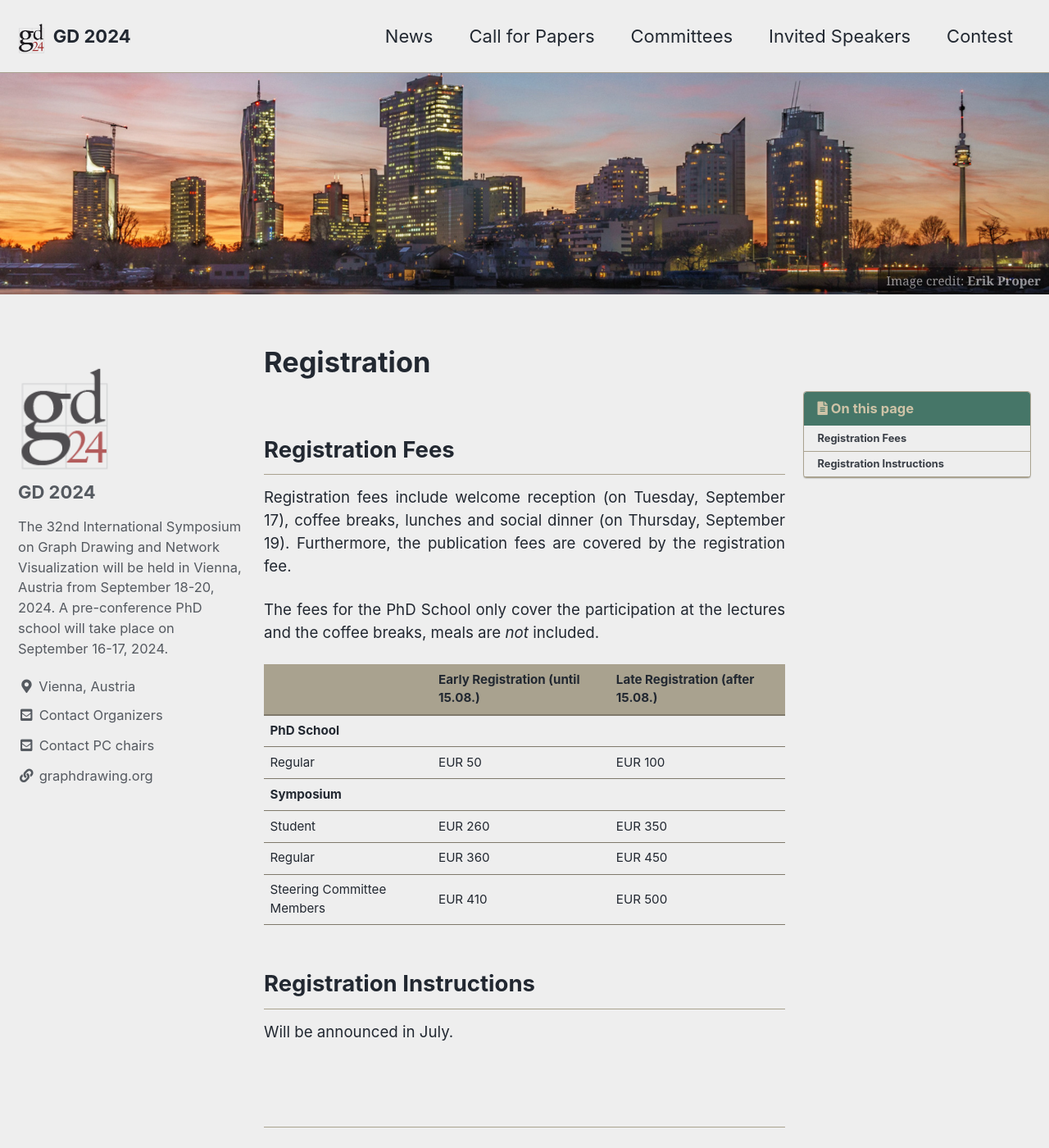
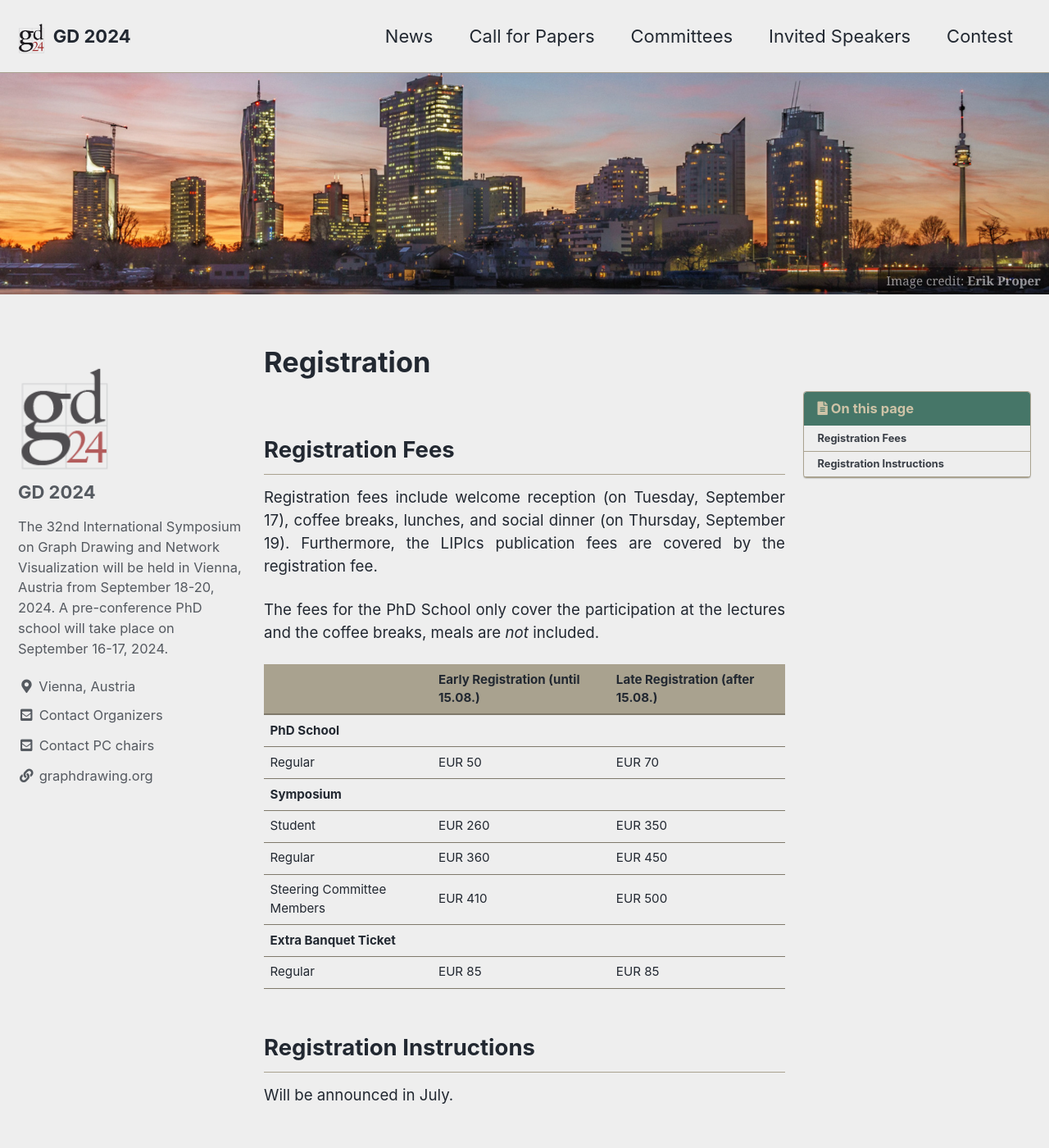
Before and after one commit to graphdrawing/gd2024, a Jekyll site: the page built from pages/registration.md, in a window 1280 px wide and 1400 px high. Shown: the whole window at 82% size. Built offline with Jekyll 4.4.1, drawn with Linux system fonts in a browser that asks for light colours; cached includes are drawn as plain includes.

Commit message:
Update registration.md

```diff
--- a/pages/registration.md
+++ b/pages/registration.md
@@ -10,19 +10,21 @@ toc: true
 ---
 
 ## Registration Fees
-Registration fees include welcome reception (on Tuesday, September 17), coffee breaks, lunches and social dinner (on Thursday, September 19).
-Furthermore, the publication fees are covered by the registration fee.
+Registration fees include welcome reception (on Tuesday, September 17), coffee breaks, lunches, and social dinner (on Thursday, September 19).
+Furthermore, the LIPIcs publication fees are covered by the registration fee.
 
 The fees for the PhD School only cover the participation at the lectures and the coffee breaks, meals are *not* included.
 
 |                             | Early  Registration (until 15.08.)  | Late Registration (after 15.08.)  |
 |-----------------------------|-------------------------------------------------------------------------|
 | **PhD School**              |                                     |                                   |
-| Regular                     | EUR 50                              | EUR 100                           |
+| Regular                     | EUR 50                              | EUR 70                            |
 | **Symposium**               |                                     |                                   |
 | Student                     | EUR 260                             | EUR 350                           |
 | Regular                     | EUR 360                             | EUR 450                           |
 | Steering Committee Members  | EUR 410                             | EUR 500                           |
+| **Extra Banquet Ticket**    |                                     |                                   |
+| Regular                     | EUR 85                              | EUR 85                            |
 |-----------------------------|-------------------------------------|-----------------------------------|
 
 ## Registration Instructions
```
